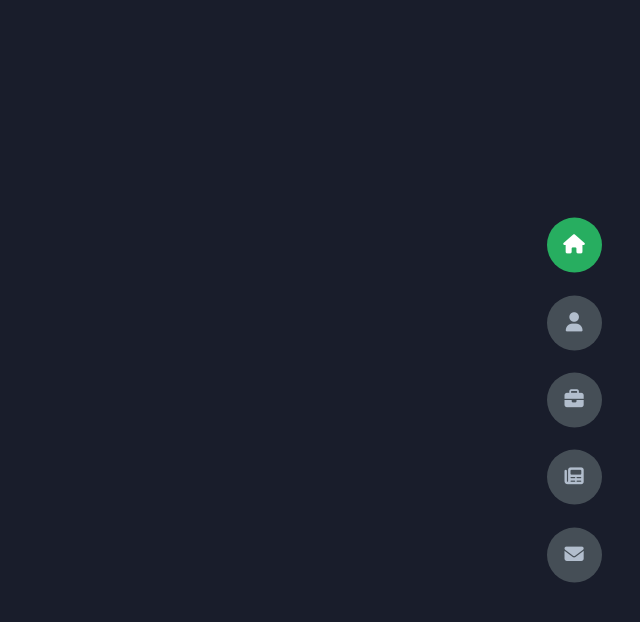
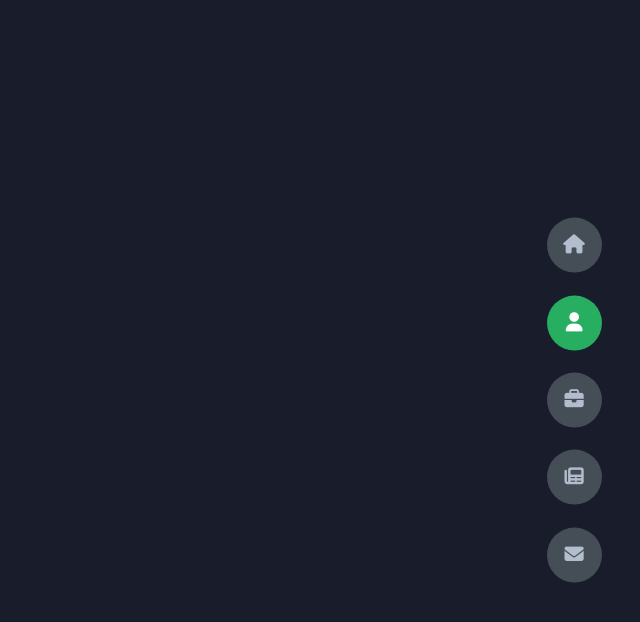
Before and after one commit to itsyourpalsal/Professional-Portfolio, a plain HTML site: page index.html in a window 1280 px wide. Both pictures are taken after a click on the element 1214 px from the left and 322 px from the top of the page. Shown: the whole page, without its empty margins (640-1280 px from the left). Drawn offline with Linux system fonts and the light colour scheme.

Commit message:
app.js and active class button

```diff
--- /dev/null
+++ b/app.js
@@ -0,0 +1,18 @@
+const sections = document.querySelectorAll('.section');
+const sectBtns = document.querySelectorAll('.controls');
+const sectBtn = document.querySelectorAll('.control');
+const allSections = document.querySelectorAll('.main-content');
+
+
+function PageTransitions() {
+    // Button click active class
+    for (let i = 0; i < sectBtn.length; i++) {
+        sectBtn[i].addEventListener('click', function() {
+            let currentBtn = document.querySelectorAll('.active-btn');
+            currentBtn[0].classList = currentBtn[0].className.replace('active-btn', '');
+            this.className += 'active-btn';
+        })
+    }
+}
+
+PageTransitions();
--- a/index.html
+++ b/index.html
@@ -40,5 +40,6 @@
         </div>
     </div>
 
+    <script src="app.js"></script>
 </body>
 </html>
```
